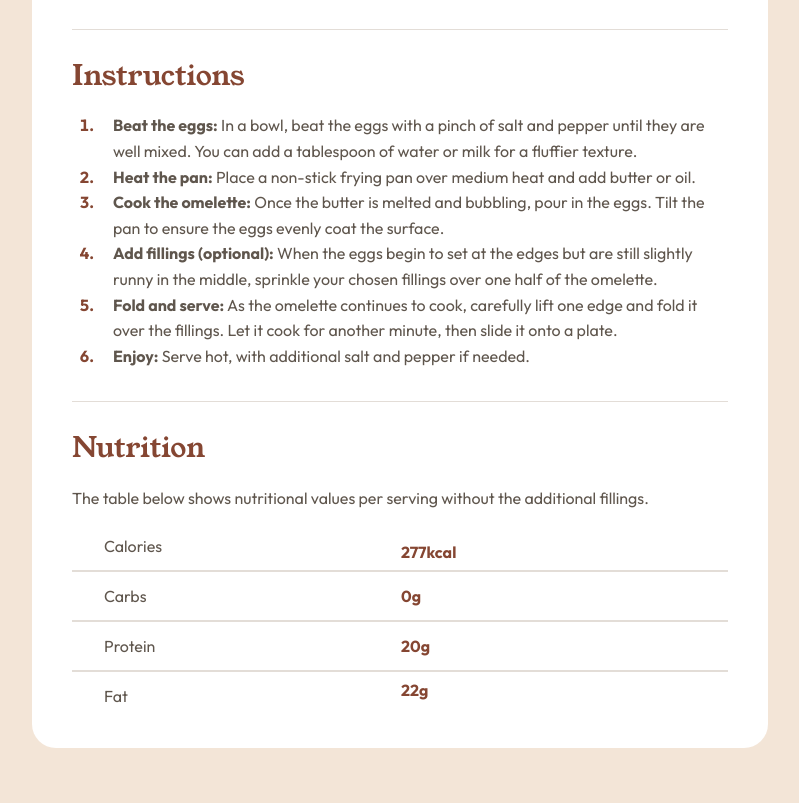
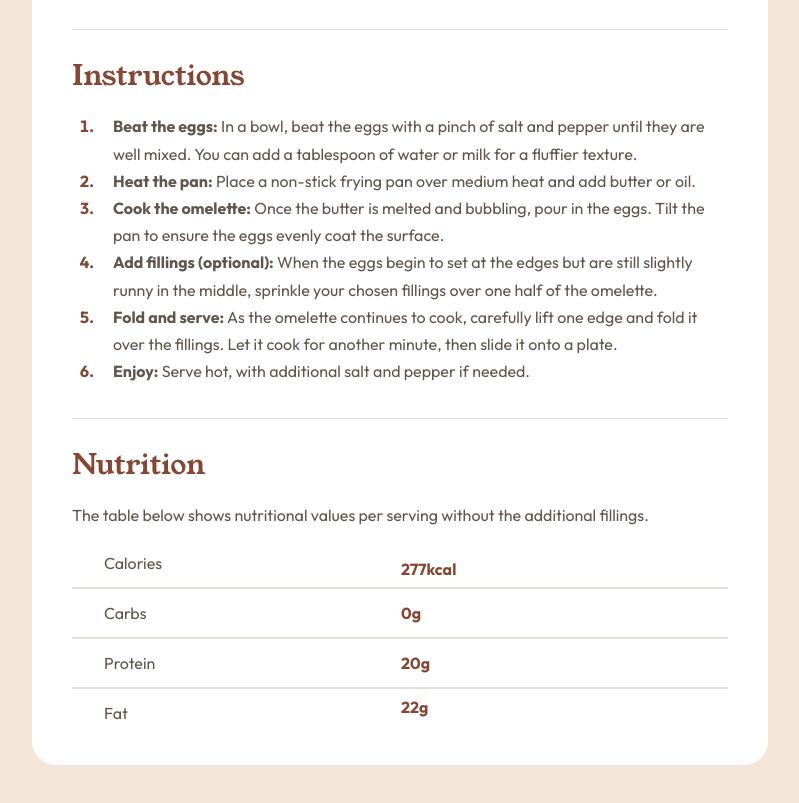
Before and after one commit to JairRaid/recipe-page, a plain HTML site: page index.html in a window 1280 px wide. Shown: the part 1057-1860 px from the top of the page, without its empty margins (240-1039 px from the left). Drawn offline with Linux system fonts and the light colour scheme.

Commit message:
Update style.css

```diff
--- a/style.css
+++ b/style.css
@@ -70,7 +70,7 @@ ol li {
     font-family: 'Outfit';
     font-weight: 400;
     font-size: 1rem;
-    line-height: 160%;
+    line-height: 170%;
     letter-spacing: 0;
     color: #5F564D;
     padding-left: 16px;
```
